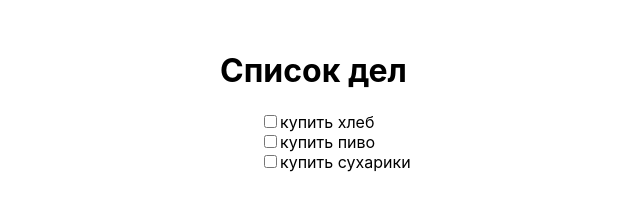
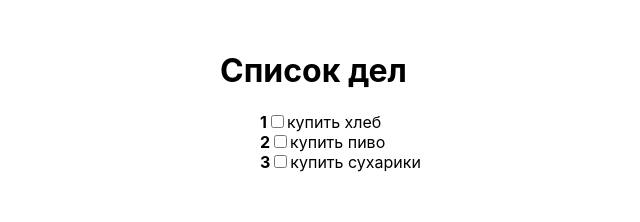
Before and after one commit to SGRashid/react-youtube, a React (Create React App) app: page / in a window 1280 px wide. Shown: the top 222 px of the page, without its empty margins (120-760 px from the left). Built offline with nearby package versions, Linux system fonts and the light colour scheme.

Commit message:
develop: Добавил отображение индекса + рефакторинг

```diff
--- a/src/components/TodoItem/TodoItem.js
+++ b/src/components/TodoItem/TodoItem.js
@@ -1,10 +1,11 @@
 import React from 'react';
 
-const TodoItem = (props) => {
+const TodoItem = ({ todo, index }) => {
     return (
     <li>
-        <input type='checkbox' checked={props.complited} />
-        <span>{ props.todo.text }</span>
+        <strong>{ index + 1 }</strong>
+        <input type='checkbox' checked={ todo.complited } />
+        <span>{ todo.text }</span>
     </li>
     );
 };
--- a/src/components/TodoList/TodoList.js
+++ b/src/components/TodoList/TodoList.js
@@ -8,7 +8,11 @@ const styles = {
 const TodoList = (props) => {
     return (
         <ul style={styles.ul}>
-            { props.todos.map(todo => <TodoItem todo={todo} />) }
+            {
+                props.todos.map((todo, index) => {
+                    return <TodoItem todo={ todo } key={ todo.id } index={ index } />;
+                })
+            }
         </ul>
     );
 };
```
